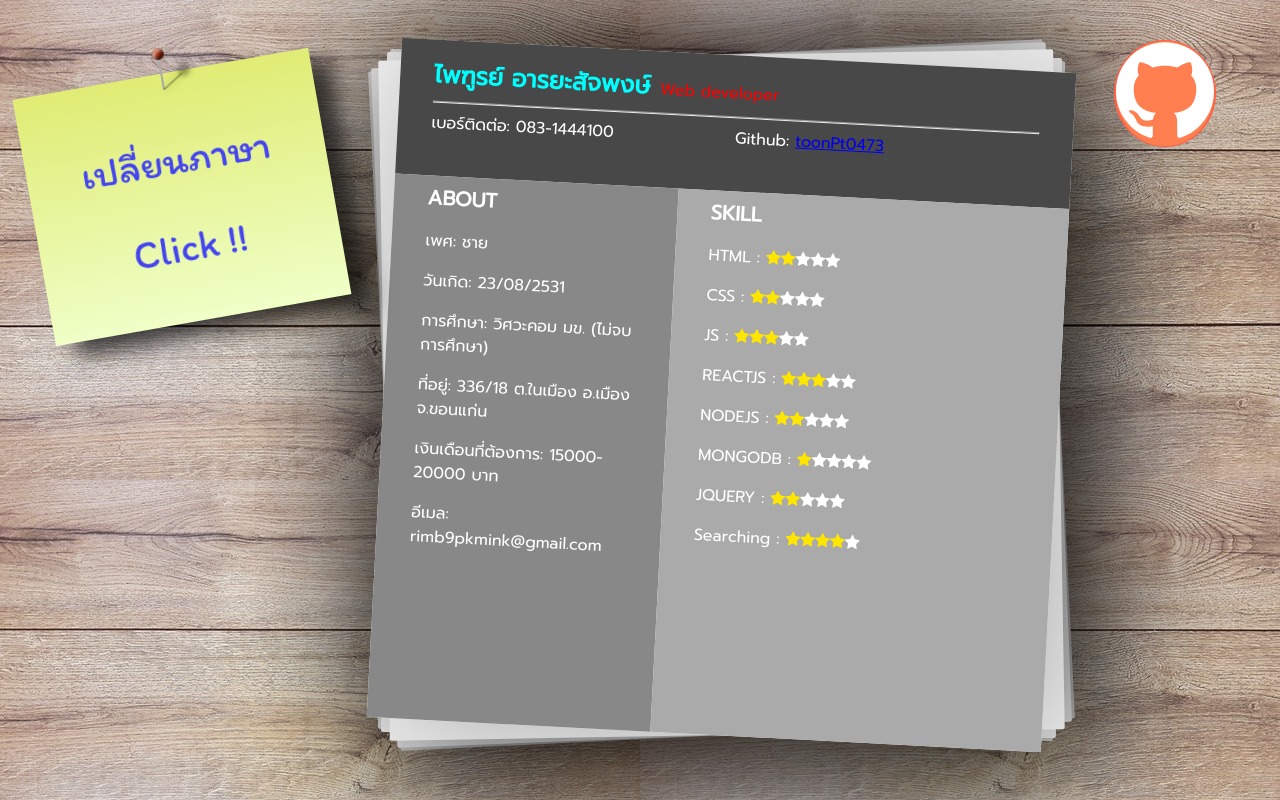
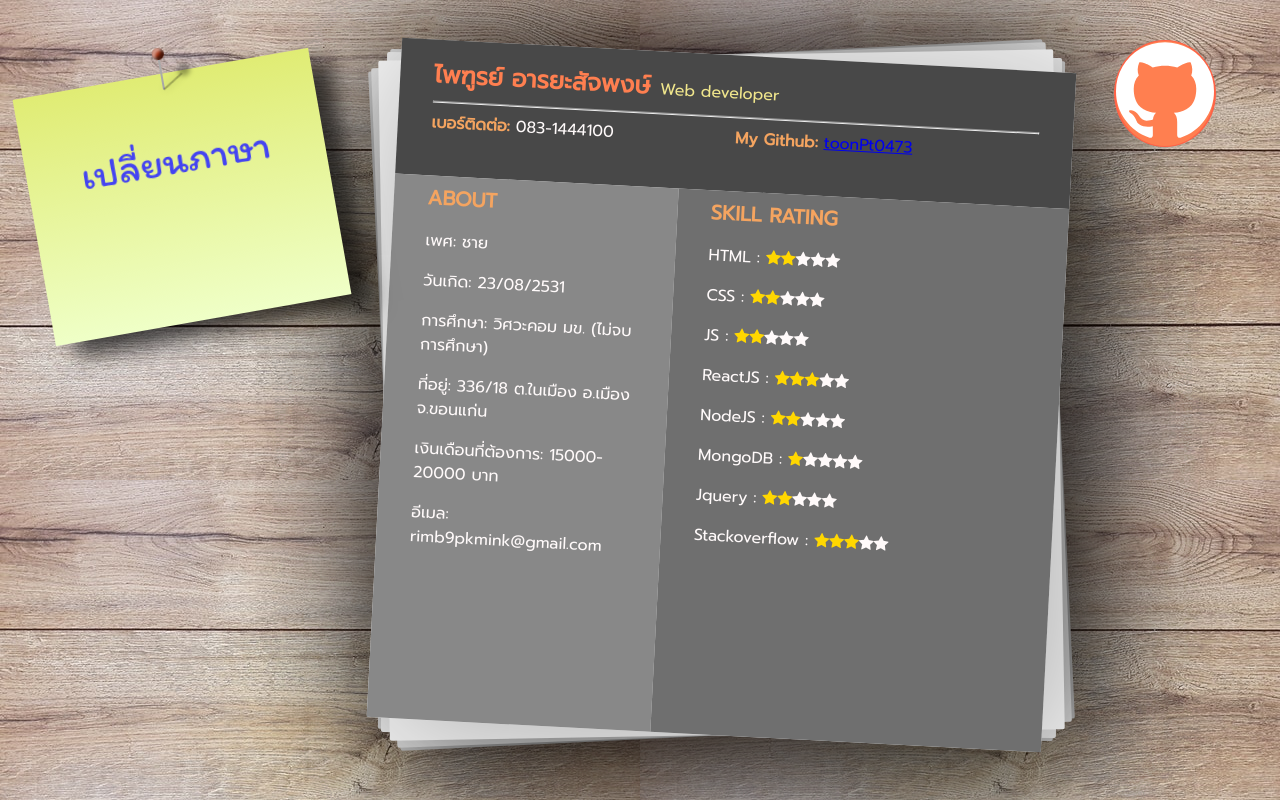
Before and after one commit to toonPt0473/my-responsive-resume, a React (Create React App) app: page / in a window 1280 px wide. Built offline with nearby package versions, Linux system fonts and the light colour scheme.

Commit message:
refactor, change some fashion

```diff
--- a/src/components/PostIt.js
+++ b/src/components/PostIt.js
@@ -11,7 +11,11 @@ const PostitComponent = ({ changeLang , profile : { lang } }) => {
             <i className="pin"></i>
             <div className="note">
                 <p className="postit-text">เปลี่ยนภาษา</p>
-                <p className="postit-text">Click !!</p>
+                <p className="postit-text mark_one" style={{color:"coral"}}>Click
+                    <span className="postit-text mark_one"> !</span>
+                    <span className="postit-text mark_two"> !</span>
+                    <span className="postit-text mark_three"> !</span>
+                </p>
           </div>
     </div>
     )
--- a/src/components/Profile.js
+++ b/src/components/Profile.js
@@ -6,38 +6,39 @@ const rating = (rate) => {
     return <span className={`fa fa-star fa-1x ${index + 1 <= rate ? "checked" : ""}`} key={index}></span>
   })
 }
+const renderSkillRating = data => <p>{data[0]} : {rating(data[1])}</p>;
+const mySkills = [["HTML" , 2] , ["CSS", 2] , ["JS" , 2] ,["ReactJS" , 3] , ["NodeJS" , 2] , ["MongoDB" , 1] , ["Jquery" , 2] , ["Stackoverflow" , 3]];
 
 const Profile = ({ profile }) => {
-    const { lang } = profile
+    const { lang } = profile;
+    const checkLang = (thai ,eng) => lang === "thai" ? thai : eng;
+
     return (
       <div className="paper page1">
         <div className="header-profile">
-          <h1>{profile.name}</h1><span style={{color:"red"}}>{profile.job}</span><hr/>
+          <h1>{profile.name}</h1><span style={{color: "khaki"}}>{profile.job}</span><hr/>
           <div className="flex">
-            <span className="flex-item white-text">{lang === "thai" ? "เบอร์ติดต่อ: " : "Mobile: "}{profile.mobile}</span>
-            <span className="flex-item white-text">Github: <a href="https://github.com/toonPt0473">{profile.github}</a></span>
+            <span className="flex-item">
+              <strong className="topic">{checkLang("เบอร์ติดต่อ: " , "Mobile: ")}</strong>{profile.mobile}
+            </span>
+            <span className="flex-item">
+              <strong className="topic">My Github: </strong><a href="https://github.com/toonPt0473" target="blank" >{profile.github}</a>
+            </span>
           </div>
         </div>
         <div className="flex body-profile">
           <div className="about">
-            <h2>ABOUT</h2>
-            <p className="white-text">{lang === "thai" ? "เพศ: " : "Sex: "}{profile.sex}</p>
-            <p className="white-text">{lang === "thai" ? "วันเกิด: " : "Birth: "}{profile.birthDate}</p>
-            <p className="white-text">{lang === "thai" ? "การศึกษา: " : "Education: "}{profile.education}</p>
-            <p className="white-text">{lang === "thai" ? "ที่อยู่: " : "Address: "}{profile.address}</p>
-            <p className="white text">{lang === "thai" ? "เงินเดือนที่ต้องการ: " : "Expect salary: "}15000-20000{lang === "thai" ? " บาท" : " bath"}</p>
-            <p className="white-text">{lang === "thai" ? "อีเมล: " : "Email: "}{profile.email}</p>
+            <h2 className="topic">ABOUT</h2>
+            <p>{checkLang("เพศ: ", "Sex: ")}{profile.sex}</p>
+            <p>{checkLang("วันเกิด: ", "Birth: ")}{profile.birthDate}</p>
+            <p>{checkLang("การศึกษา: " , "Education: ")}{profile.education}</p>
+            <p>{checkLang("ที่อยู่: " , "Address: ")}{profile.address}</p>
+            <p>{checkLang("เงินเดือนที่ต้องการ: " , "Expect salary: ")}15000-20000{lang === "thai" ? " บาท" : " bath"}</p>
+            <p>{checkLang("อีเมล: " , "Email: ")}{profile.email}</p>
           </div>
           <div className="skill">
-            <h2>SKILL</h2>
-            <p className="white-text">HTML : {rating(2)}</p>
-            <p className="white-text">CSS : {rating(2)}</p>
-            <p className="white-text">JS : {rating(3)}</p>
-            <p className="white-text">REACTJS : {rating(3)}</p>
-            <p className="white-text">NODEJS : {rating(2)}</p>
-            <p className="white-text">MONGODB : {rating(1)}</p>
-            <p className="white-text">JQUERY : {rating(2)}</p>
-            <p className="white-text">Searching : {rating(4)}</p>
+            <h2 className="topic">SKILL RATING</h2>
+            {mySkills.map(skill => renderSkillRating(skill))}
           </div>
         </div>
 
--- a/src/index.css
+++ b/src/index.css
@@ -7,11 +7,11 @@ body , #root {
   margin: 0;
   padding: 0;
   font-family: 'Prompt', sans-serif;
-  color: #FFF;
+  color: rgb(255 , 250 , 250);
 }
 
 a:visited{
-  color : red;
+  color : white;
 }
 h1{
   font-size: 0.8em;
@@ -22,7 +22,9 @@ h2{
 span , p {
   font-size: 0.6em;
 }
-
+.topic{
+  color: sandybrown;
+}
 .table{
   height: 100%;
   min-height: 710px;
@@ -52,7 +54,7 @@ span , p {
 .header-profile h1{
   display: inline;
   margin-right: 10px;
-  color:aqua;
+  color:coral;
 }
 
 .flex{
@@ -60,10 +62,6 @@ span , p {
 }
 .flex-item{
   width: 50%;
-}
-
-.white-text{
-  color: white;
 }
 
 .body-profile{
@@ -89,11 +87,11 @@ span , p {
   flex: 6 1 0;
   min-height: 380px;
   padding: 1% 5%;
-  background: #aaa;
+  background: #6f6f6f;
 }
 
 span.checked{
-  color:rgb(255, 230, 0)
+  color: gold;
 }
 @media screen and (min-width: 360px){
   h1{
@@ -165,6 +163,15 @@ span.checked{
   }
   .postit-text{
     font-size: 30px;
+  }
+  .mark_one {
+    animation: mark_one 3.5s infinite linear;
+  }
+  .mark_two {
+    animation: mark_two 3.5s infinite linear;
+  }
+  .mark_three {
+    animation: mark_three 3.5s infinite linear;
   }
   .note {
     width: 100%;
@@ -287,3 +294,46 @@ span.checked{
   75%  {transform:rotate(-25deg);}
   100% {transform:rotate(0deg);}
 }
+
+@keyframes mark_one {
+  0% {
+    opacity: 0;
+  }
+  15% {
+    opacity: 0;
+  }
+  25% {
+    opacity: 1;
+  }
+  100% {
+    opacity: 1;
+  }
+}
+@keyframes mark_two {
+  0% {
+    opacity: 0;
+  }
+  40% {
+    opacity: 0;
+  }
+  50% {
+    opacity: 1;
+  }
+  100% {
+    opacity: 1;
+  }
+}
+@keyframes mark_three {
+  0% {
+    opacity: 0;
+  }
+  65% {
+    opacity: 0;
+  }
+  75% {
+    opacity: 1;
+  }
+  100% {
+    opacity: 1;
+  }
+}
```
